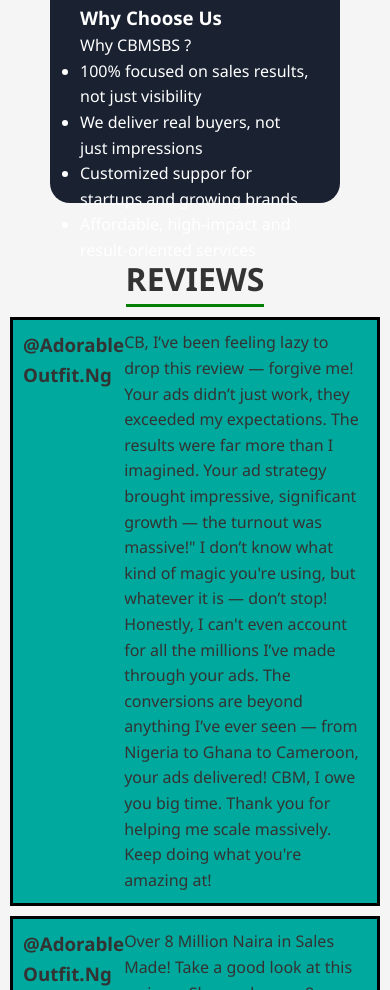
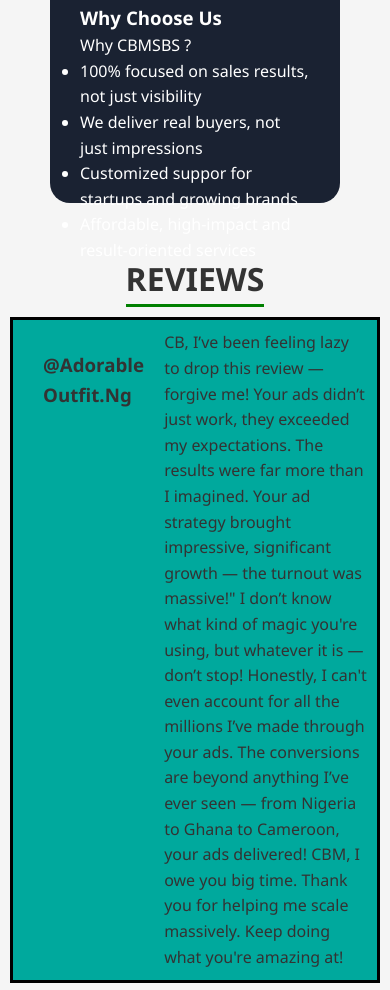
Before and after one commit to PR135TT/cb-advertising, a plain HTML site: page index.html in a window 390 px wide. Shown: the part 5114-6104 px from the top of the page. Drawn offline with Linux system fonts and the light colour scheme.

Commit message:
still tryna fix it

```diff
--- a/style.css
+++ b/style.css
@@ -514,7 +514,7 @@ header {
      left: -300px; /* Moves the sidebar out of view */
    }
 
-  #Review ul li{
+  .name{
 	  	 padding:10px;
 	 margin:10px;
   }
```
